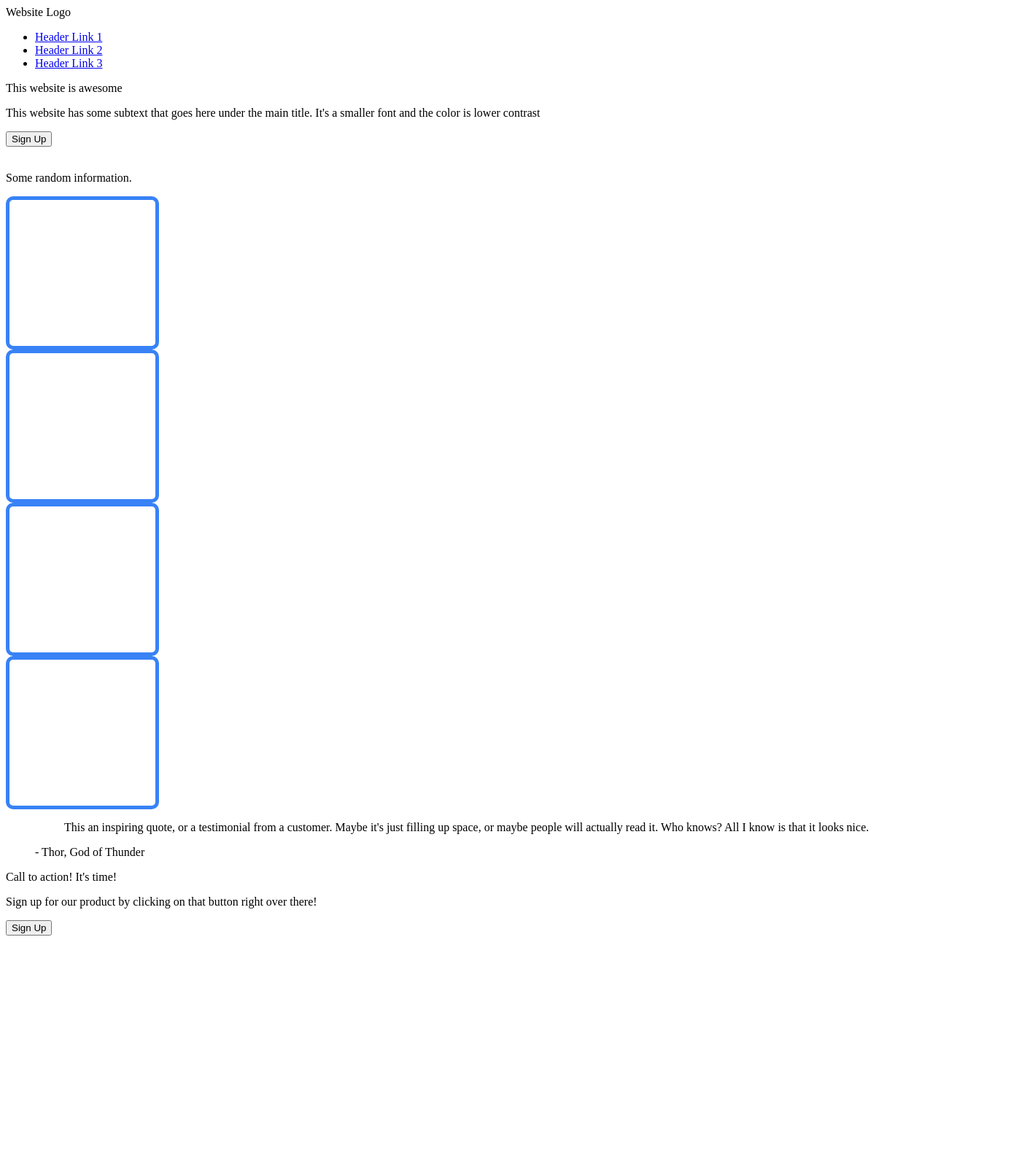
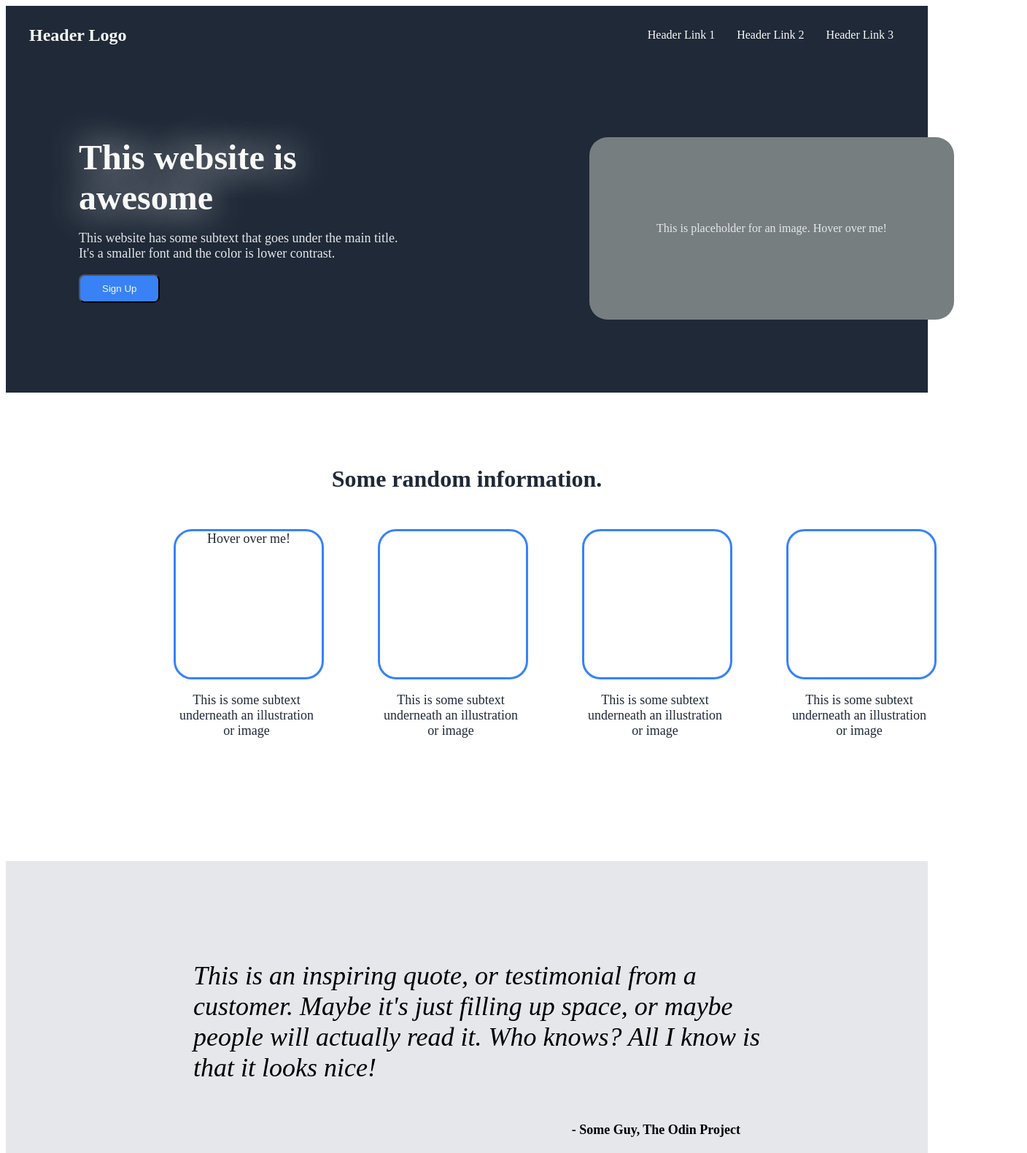
Before and after one commit to ninh-kle/odin-landing_page, a plain HTML site: page index.html in a window 1280 px wide. Shown: the top 1580 px of the page at 73% size, 1408 px wide, since content can reach past the window. Before the commit the page ends 1290 px from the top, so only its background shows below. Drawn offline with Linux system fonts and the light colour scheme.

Commit message:
finished landing page

```diff
--- a/index.html
+++ b/index.html
@@ -5,66 +5,100 @@
     <meta charset="UTF-8">
     <meta http-equiv="X-UA-Compatible" content="IE=edge">
     <meta name="viewport" content="width=device-width, initial-scale=1.0">
+    <link rel="preconnect" href="https://fonts.googleapis.com">
+    <link rel="preconnect" href="https://fonts.gstatic.com" crossorigin>
+    <link
+        href="https://fonts.googleapis.com/css2?family=Roboto:ital,wght@0,100;0,300;0,400;0,500;0,700;0,900;1,100;1,300;1,400;1,500;1,700;1,900&display=swap"
+        rel="stylesheet">
     <link rel="stylesheet" href="style.css">
-    <title>Landing Page Project</title>
+    <title>Landing Page</title>
 </head>
 
 <body>
     <header>
-        <div>
-            Website Logo
+        <div class="head-container">
+            <div class="logo">
+                Header Logo
             </div>
+            <div class="nav">
                 <ul>
                     <li><a href="#">Header Link 1</a></li>
                     <li><a href="#">Header Link 2</a></li>
                     <li><a href="#">Header Link 3</a></li>
                 </ul>
+            </div>
+        </div>
     </header>
 
-    <main>
-
-        <div>
-            <div>
-                <p>This website is awesome</p>
-                <p>This website has some subtext that goes here under the main title. It's a smaller font and the color
-                    is lower contrast</p>
+    <div class="outside-container1">
+        <div class="content-container1">
+            <div class="left-side">
+                <h1>This website is awesome</h1>
+                <p>This website has some subtext that goes under the main title. It's a smaller font and the color is
+                    lower contrast.</p>
                 <button type="button">Sign Up</button>
             </div>
-            <div>
-                <img src="" alt="">
+            <div class="right-side">
+                This is placeholder for an image. Hover over me!
+            </div>
         </div>
     </div>
 
-        <div>
-            <p>Some random information.</p>
+    <div class="outside-container2">
+        Some random information.
+        <div class="content-container2">
+            <div class="box-text">
+                <div class="box">Hover over me!</div>
+                <p>This is some subtext underneath an illustration or image</p>
+            </div>
+            <div class="box-text">
                 <div class="box"></div>
+                <p>This is some subtext underneath an illustration or image</p>
+            </div>
+            <div class="box-text">
                 <div class="box"></div>
+                <p>This is some subtext underneath an illustration or image</p>
+            </div>
+            <div class="box-text">
                 <div class="box"></div>
-            <div class="box"></div>
+                <p>This is some subtext underneath an illustration or image</p>
+            </div>
+        </div>
     </div>
 
-        <div>
-            <figure>
-                <blockquote> This an inspiring quote, or a testimonial from a customer. Maybe it's just filling up
-                    space,
-                    or maybe people will actually read it. Who knows? All I know is that it looks nice.
-                </blockquote>
-                <figcaption>- Thor, God of Thunder</figcaption>
-            </figure>
+    <div class="outside-container3">
+        <div class="content-container3">
+            <div class="top">
+                <div class="quote">
+                    <p>This is an inspiring quote, or testimonial from a customer. Maybe it's just filling up space, or
+                        maybe
+                        people will actually read it. Who knows? All I know is that it looks nice!</p>
+                </div>
+            </div>
+            <div class="bottom">
+                <div class="author">
+                    <p>- Some Guy, The Odin Project</p>
+                </div>
+            </div>
+        </div>
     </div>
 
-    </main>
+    <div class="outside-container4">
+        <div class="content-container4">
+            <div class="banner">
+                <p id="top-line">Call to action! It's time!</p>
+                <p id="bottom-line">Sign up for our product by clicking on that button right over there!</p>
+            </div>
+            <div class="banner-button">
+                <button type="button">Sign Up</button>
+            </div>
+        </div>
+    </div>
 
     <footer>
-        <div>
-            <div>
-                <p>Call to action! It's time!</p>
-                <p>Sign up for our product by clicking on that button right over there!</p>
-                <button type="button">Sign Up</button>
-            </div>
+        Copyright &copy; The Odin Project 2021
+    </footer>
 
-        </div>
-    </footer>
 
 </body>
 
--- a/style.css
+++ b/style.css
@@ -1,6 +1,200 @@
+header {
+    background-color: #1f2937;
+    color: #f9faf8;
+    display: flex;
+    justify-content: space-between;
+}
+
+.head-container {
+    width: 1200px;
+    margin: 0 auto;
+    display: flex;
+    justify-content: space-between;
+}
+
+.logo {
+    display: flex;
+    align-items: center;
+    font-size: 24px;
+    font-weight: 700;
+}
+
+ul {
+    list-style-type: none;
+    display: flex;
+}
+
+li {
+    padding: 15px;
+}
+
+a {
+    color: #f9faf8;
+    text-decoration: none;
+}
+
+a:hover {
+    background-color: #f9faf8;
+    color: #1f2937;
+}
+
+.outside-container1 {
+    background-color: #1f2937;
+    padding: 100px;
+}
+
+.content-container1 {
+    width: 1200px;
+    margin: 0 auto;
+    display: flex;
+    justify-content: space-between;
+}
+
+h1 {
+    font-size: 48px;
+    font-weight: 900;
+    color: #f9faf8;
+    margin: 0;
+    text-shadow: 0 0 50px #f9faf8;
+}
+.left-side {
+    width: 450px;
+    height: 250px;
+}
+
+.left-side p {
+    font-size: 18px;
+    color: #e5e7eb;
+}
+
+button {
+    background-color: #3882f6;
+    color: #f9faf8;
+    padding: 10px 30px;
+    border-radius: 8px;
+}
+
+button:hover {
+    background-color: #f9faf8;
+    color: #3882f6;
+}
+
+.right-side {
+    width: 500px;
+    height: 250px;
+    background-color: #777E80;
+    border-radius: 25px;
+    display: flex;
+    justify-content: center;
+    align-items: center;
+    color: #e5e7eb;
+}
+
+.right-side:hover {
+    background-color: #e5e7eb;
+    color: black;
+}
+
+.outside-container2 {
+    text-align: center;
+    font-size: 32px;
+    font-weight: 900;
+    color: #1f2937;
+    padding: 100px;
+}
+
+.content-container2 {
+    width: 1200px;
+    margin: 0 auto;
+    display: flex;
+    justify-content: space-evenly;
+    padding: 50px;
+}
+
+.box-text {
+    width: 200px;
+    text-align: center;
+    font-size: 18px;
+    font-weight: 400;
+}
+
 .box {
     width: 200px;
     height: 200px;
-    border: 5px solid #3882f6;
+    border: 3px solid #3882f6;
+    border-radius: 25px;
+}
+
+.box:hover {
+    background-color: #3882f6;
+}
+
+.outside-container3 {
+    background-color: #e5e7eb;
+    padding: 100px;
+}
+
+.content-container3 {
+    width: 750px;
+    margin: 0 auto;
+}
+
+.bottom {
+    display: flex;
+    justify-content: end;
+}
+
+.quote {
+    width: 800px;
+    font-size: 36px;
+    font-weight: 1,100;
+    font-style: italic;
+}
+
+.author {
+    font-size: 18px;
+    font-weight: 700;
+}
+
+.outside-container4 {
+    padding: 100px;
+}
+
+.content-container4 {
+    width: 1200px;
+    height: 200px;
+    background-color:#3882f6;
+    margin: 0 auto;
+    display: flex;
+    justify-content: space-evenly;
+    align-items: center;
     border-radius: 10px;
 }
+
+.banner {
+    color: #e5e7eb;
+}
+
+.banner-button button {
+    border: 2px solid white;
+}
+
+#top-line {
+    font-size: 36px;
+    margin: 0;
+    padding: 0;
+}
+
+#bottom-line {
+    font-size: 18px;
+    margin: 0;
+    padding: 0;
+}
+
+footer {
+    background-color: #1f2937;
+    color: #e5e7eb;
+    text-align: center;
+    font-size: 18px;
+    padding: 50px;
+}
```
Also changed, not shown: images/HeaderPhoto.png (deleted). Lines whose indentation alone changed are shown as unchanged.
